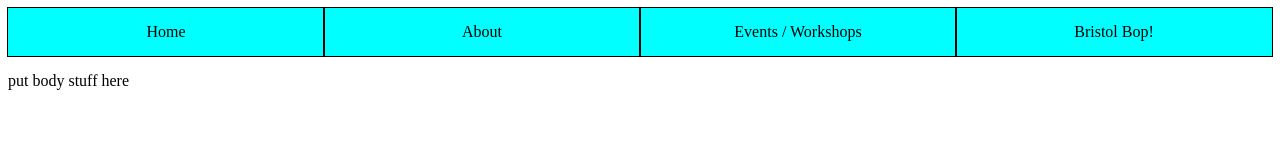
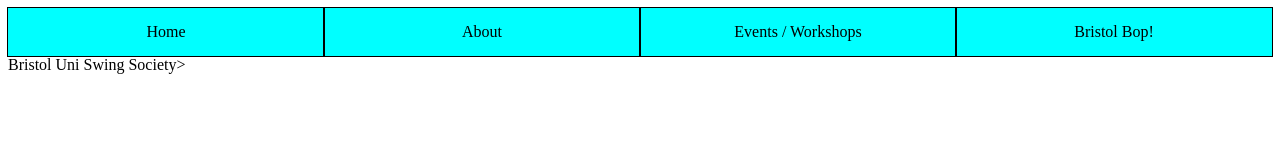
Before and after one commit to BamesJond04/BUSS, a plain HTML site: page main.html in a window 1280 px wide. Drawn offline with Linux system fonts and the light colour scheme.

Commit message:
added header

```diff
--- a/main.html
+++ b/main.html
@@ -9,6 +9,6 @@
         <div class="menuItem" > Bristol Bop! </div>
     </div>
 
-    <p> put body stuff here</p>
+    <h>Bristol Uni Swing Society</h>>
 
 </html>
```
